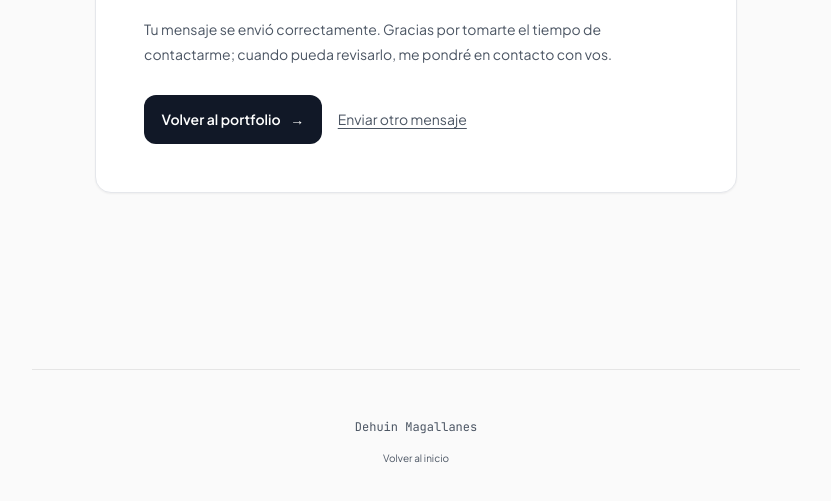
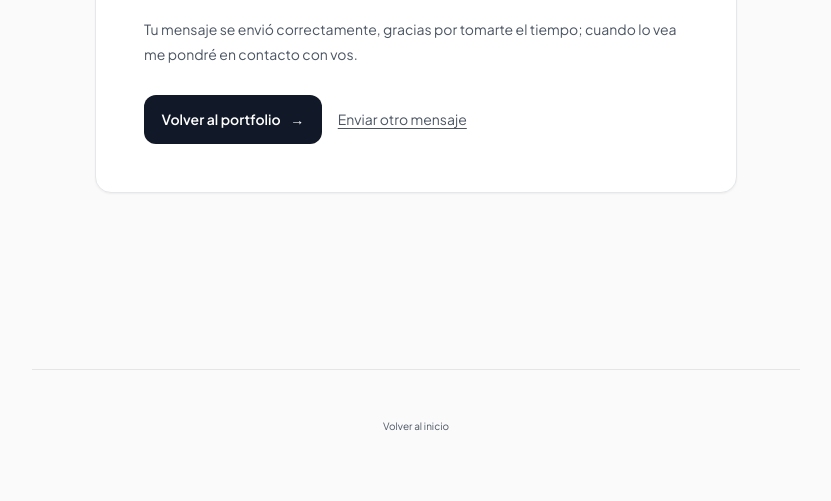
Before and after one commit to dehuin/portfolio, a plain HTML site: page gracias.html in a window 1280 px wide. Shown: the part 393-894 px from the top of the page, without its empty margins (224-1055 px from the left). Drawn offline with Linux system fonts and the light colour scheme.

Commit message:
Update gracias.html

```diff
--- a/gracias.html
+++ b/gracias.html
@@ -4,8 +4,8 @@
   <meta charset="UTF-8">
   <meta name="viewport" content="width=device-width, initial-scale=1.0">
   <meta name="robots" content="noindex,follow">
-  <meta name="description" content="Confirmación del envío de tu mensaje a Dehuin Magallanes.">
-  <title>Mensaje enviado • Dehuin Magallanes</title>
+  <meta name="description" content="Confirmación del envío de tu mensaje.">
+  <title>Mensaje enviado</title>
   <link rel="preconnect" href="https://fonts.googleapis.com">
   <link rel="preconnect" href="https://fonts.gstatic.com" crossorigin>
   <link href="https://fonts.googleapis.com/css2?family=Plus+Jakarta+Sans:wght@400;500;600;700;800&family=JetBrains+Mono:wght@400;500;600&display=swap" rel="stylesheet">
@@ -425,11 +425,11 @@ img, video { max-width: 100%; height: auto; }
     <section class="confirmacion-contacto" aria-labelledby="titulo-confirmacion">
       <div class="tarjeta-confirmacion">
         <div class="icono-confirmacion" aria-hidden="true">
-          <img src="https://api.iconify.design/lucide-check.svg?color=%2315803d" width="24" height="24" alt="">
+          <img src="https://api.iconify.design/lucide/check.svg?color=%2315803d" width="24" height="24" alt="">
         </div>
         <p class="mono ttulo-de-habilidades">CONTACTO</p>
         <h1 id="titulo-confirmacion" class="titulo-confirmacion">¡Gracias por escribirme!</h1>
-        <p class="texto-confirmacion">Tu mensaje se envió correctamente. Gracias por tomarte el tiempo de contactarme; cuando pueda revisarlo, me pondré en contacto con vos.</p>
+        <p class="texto-confirmacion">Tu mensaje se envió correctamente, gracias por tomarte el tiempo; cuando lo vea me pondré en contacto con vos.</p>
         <div class="acciones-confirmacion">
           <a href="/" class="boton-volver">Volver al portfolio <span aria-hidden="true">→</span></a>
           <a href="/contacto.html" class="enlace-secundario">Enviar otro mensaje</a>
@@ -438,7 +438,6 @@ img, video { max-width: 100%; height: auto; }
     </section>
   </main>
   <footer class="pie-de-pgina">
-    <p class="mono crdito-y-derechos">Dehuin Magallanes</p>
     <a href="/" class="gjs-t-link volver-al-inicio">Volver al inicio</a>
   </footer>
 </body>
```
